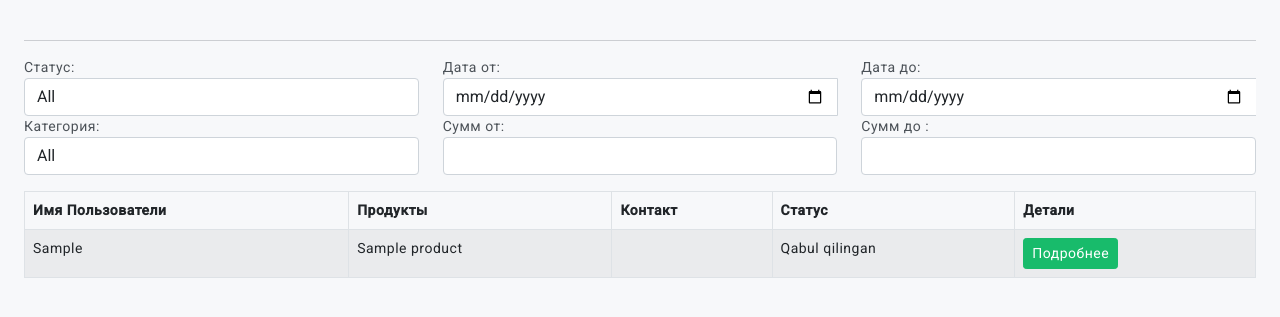
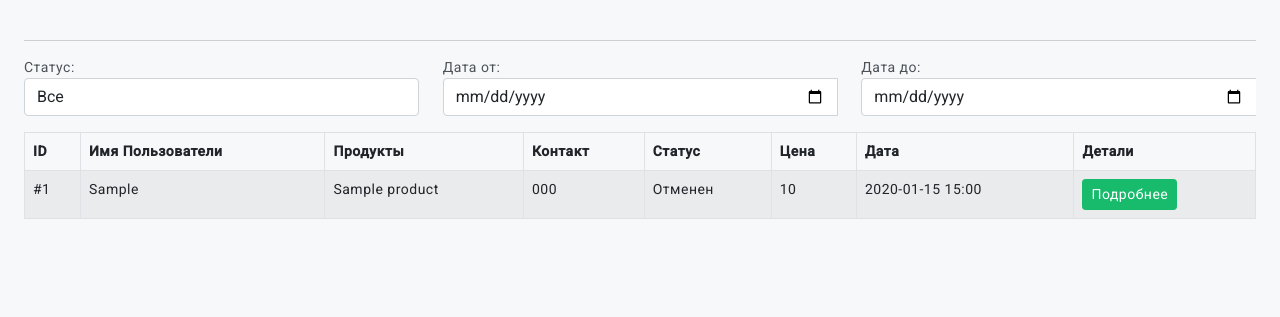
Before and after one commit to iamzuxmaster/baymarket-api, a Django app: page /control/moderators/ in a window 1280 px wide. Shown: the top 317 px of the page. Run offline with Django 4.2, Linux system fonts and the light colour scheme; a user stored in the database is signed in; tables that the repository leaves empty hold one stand-in row (values such as "Sample post"); parts of the project's set-up code (start-up, migrations or seed data) failed here and were passed over; some libraries are stand-ins or nearby versions.

Commit message:
second changes

```diff
--- a/baymarket/models.py
+++ b/baymarket/models.py
@@ -102,6 +102,7 @@ class Product(models.Model):
     not_verified = models.BooleanField(default=False)
     not_verified_message = models.TextField(null=True, blank=True)
     moderation = models.BooleanField(default=True)
+    moderator = models.ForeignKey(Account, on_delete=models.SET_NULL, null=True, blank=True, related_name="baymarket_product_moderator")
     similar=  models.CharField(max_length=255, null=True, blank=True)
 
 
--- a/requeirements.txt
+++ b/requeirements.txt
@@ -1,5 +1,6 @@
 asgiref==3.5.0
 backports.zoneinfo==0.2.1
+bidict==0.22.0
 certifi==2021.10.8
 charset-normalizer==2.0.12
 Django==4.0.4
@@ -11,7 +12,9 @@ orjson==3.6.8
 Pillow==9.1.0
 psycopg2-binary==2.9.3
 pydantic==1.9.0
+python-engineio==4.3.2
 python-slugify==6.1.1
+python-socketio==5.6.0
 regex==2022.3.15
 requests==2.27.1
 sqlparse==0.4.2
--- a/templates/control/base.html
+++ b/templates/control/base.html
@@ -377,10 +377,6 @@
     <!-- Main JS-->
     <script src="{% static 'control/assets/js/main.js' %}"></script>
     <script src="{% static 'control/assets/js/orclock.js' %}"></script>
-    <script src="http://{{base.chat_server}}:3000/socket.io/socket.io.js"></script>
-    <script>
-        const socket = io.connect('http://{{base.chat_server}}:3000');
-    </script>
 
     <script>
         let btn = document.querySelector('#userchat');
--- a/templates/control/moderators/base.html
+++ b/templates/control/moderators/base.html
@@ -71,11 +71,6 @@
     <!-- Required meta tags -->
     <meta charset="utf-8">
     <meta name="viewport" content="width=device-width, initial-scale=1">
-
-    <!-- loader-->
-	  <link href="{% static 'control/assets/css/pace.min.css' %}" rel="stylesheet" />
-	  <script src="{% static 'control/assets/js/pace.min.js' %}"></script>
-
     <!--plugins-->
     <link href="{% static 'control/assets/plugins/simplebar/css/simplebar.css' %}" rel="stylesheet" />
     <link href="{% static 'control/assets/plugins/perfect-scrollbar/css/perfect-scrollbar.css' %}" rel="stylesheet" />
@@ -184,6 +179,15 @@
     })
   </script>
 
+<script type="text/javascript" src="//cdnjs.cloudflare.com/ajax/libs/socket.io/3.0.3/socket.io.min.js"></script>
+
+  <script>
+    const socket = io.connect();
+    socket.on('connect', function() {
+        socket.emit('my_connect', {data: "Hello World"});
+    });
+
+  </script>
   <div class="col">
     <div class="modal fade" id="userchats" tabindex="-1" aria-hidden="true">
       <div class="modal-dialog modal-md modal-dialog-centered" style="overflow-y: initial !important">
@@ -236,6 +240,7 @@
   <script src="https://unpkg.com/axios/dist/axios.min.js"></script>
   <script src="https://ajax.googleapis.com/ajax/libs/jquery/3.6.0/jquery.min.js"></script>
     <!-- <script src="{% static 'control/assets/js/jquery.min.js' %}"></script> -->
+
     <script src="{% static 'control/assets/plugins/simplebar/js/simplebar.min.js' %}"></script>
     <script src="{% static 'control/assets/plugins/metismenu/js/metisMenu.min.js' %}"></script>
     <script src="{% static 'control/assets/js/bootstrap.bundle.min.js' %}"></script>
--- a/templates/control/moderators/index.html
+++ b/templates/control/moderators/index.html
@@ -9,8 +9,6 @@
 {% block page_title %}{% endblock page_title %}
 
 {% block content %}
-<link href="{% static 'control/assets/plugins/datetimepicker/css/classic.css' %}" rel="stylesheet" />
-<link href="{% static 'control/assets/plugins/datetimepicker/css/classic.time.css' %}" rel="stylesheet" />
 <div class="table-responsive" data-id="custom-filter">
   <table border="0" class="mb-3" cellspacing="5" cellpadding="5">
      <div class="row d-flex justify-content-between">
@@ -18,9 +16,10 @@
          <label>Статус: </label>
          <div>
            <select name="" class="status-dropdown mb-0 form-control" id="">
-             <option value="">All</option>
-             <option value="London">London</option>
-             <option value="Tokyo">Tokyo</option>
+             <option value="">Все</option>
+             <option value="Новое">Новое</option>
+             <option value="Принятый">Принятый</option>
+             <option value="Отменен">Отменен</option>
            </select>
          </div>
        </div>
@@ -47,50 +46,37 @@
          </div>
        </div>
 
-       <div class="col-4">
-         <label>Категория: </label>
-         <div>
-           <select name="" class="category-dropdown mb-0 form-control" id="">
-             <option value="">All</option>
-             <option value="Accountant">Accountant</option>
-             <option value="Support Engineer">Support Engineer</option>
-           </select>
-         </div>
-         </div>
-
-       <div class="col-4">
-         <label>Сумм от:</label>
-         <div><input type="text" id="min" name="min" class="form-control"></div>
-       </div>
-       <div class="col-4">
-         <label>Сумм до :</label>
-         <div><input type="text" id="max" name="max" class="form-control"></div>
-       </div>
      </div>
  </table>
     <table id="example" class="table table-striped table-bordered" style="margin: top 10px; width:100%">
         <thead>
             <tr>
+                <th>ID</th>
                 <th>Имя Пользователи</th>
                 <th>Продукты</th>
                 <th>Контакт</th>
                 <th>Статус</th>
+                <th>Цена</th>
+                <th>Дата</th>
                 <th>Детали</th>
             </tr>
         </thead>
         <tbody>
         {% for product in products %}
           <tr>
+              <td>#{{product.id}}</td>
               <td>{{product.account.user.first_name}}</td>
               <td>{{product.title_ru}}</td>
-              <td>{{product.account.user.phone}}</td>
-              {% if product.moderation and product.verified == False%}
-                <td status="{{product.id}}">Yangi</td>
+              <td>{{product.account.phone}}</td>
+              {% if product.moderation and product.verified == False and product.not_verified == False%}
+                <td status="{{product.id}}">Новое</td>
+              {% elif product.not_verified %}
+              <td status="{{product.id}}">Отменен</td>
               {% elif product.verified %}
-                <td status="{{product.id}}">Qabul qilingan</td>
-              {% elif product.not_verified %}
-                <td status="{{product.id}}">Bekor qilingan</td>
+              <td status="{{product.id}}">Принятый</td>
               {% endif %}
+              <td>{{product.price}}</td>
+              <td>{{product.date_created|date:'Y-m-d H:i'}}</td>
               <td><a href="javascript:;" data-id="{{product.id}}"  onclick="openProductDetail(this)" class="btn btn-success btn-sm btn-detail">Подробнее</a></td>
           </tr>
          {% endfor %}
@@ -135,6 +121,10 @@
                 <label for="">Добавелен: </label>
                 <input type="text" disabled connect="date_create" class="form-control">
               </div>
+              <div class="mb-3">
+                <label for="">Описание: </label>
+                <textarea connect="new_description" class="form-control"></textarea>
+              </div>
               <div class="mb-3 d-none report_product">
                 <label for="">Жалоба: </label>
                 <input type="text" connect="report" class="form-control border border-danger">
@@ -150,7 +140,6 @@
     </div>
 </div>
 
-<script src="https://cdn.datatables.net/1.11.5/js/jquery.dataTables.min.js"></script>
 <script src="{% static 'control/assets/plugins/datatable/js/jquery.dataTables.min.js' %}"></script>
 <script src="{% static 'control/assets/plugins/perfect-scrollbar/js/perfect-scrollbar.js' %}"></script>
 <script src="{% static 'control/assets/plugins/owlcarousel/dist/owl.carousel.min.js' %}"></script>
@@ -173,10 +162,19 @@
       $("input[connect='title']").val(`${response.data.product.title}`);
       $("input[connect='date_create']").val(`${response.data.product.date_create}`);
       $("input[connect='mobile']").val(`${response.data.product.account.phone}`);
+      $("textarea[connect='new_description']").val(`${response.data.product.description}`);
       $(".report_product").addClass("d-none")
       $("button[connect='report_product']").attr("onclick", "reportProduct(this)")
       $("button[connect='report_product']").attr("data-id", response.data.product.id)
-      if (response.data.product.verified) {
+      if (response.data.product.verified || response.data.product.not_verified ) {
+        if ( response.data.product.not_verified ) {
+          $("button[connect='report_product']").attr("disabled", true)
+
+        }
+        else {
+          $("button[connect='report_product']").removeAttr("disabled")
+
+        }
         $("input[connect='new_title']").attr("disabled", true);
         $("button[connect='check']").attr("disabled", true)
       }
@@ -190,14 +188,15 @@
   function checkProduct(element) {
     let json = {
       product_id: element.value,
-      new_title: $("input[connect='new_title']").val()
+      new_title: $("input[connect='new_title']").val(),
+      new_description: $("textarea[connect='new_description']").val()
     }
     axios.post("product_check/", json, {
       headers: {"X-CSRFToken": csrftoken, "Content-Type": "application/json"}
     }).then(response => {
       if (response.data.code == 200) {
         $("#productDetail").modal("hide");
-        $(`td[status="${element.value}"]`).text("Qabul qilingan");
+        $(`td[status="${element.value}"]`).text("Принятый");
       }
     })
   }
@@ -218,11 +217,15 @@
     }).then(response => {
       if (response.data.code == 200) {
         $("#productDetail").modal("hide");
-        $(`td[status="${element.dataset.id}"]`).text("Qabul qilinmagan");
+        $(`td[status="${element.dataset.id}"]`).text("Отменен");
+        socket.emit("edited", {data: element.dataset.id})
       }
     })
   }
 
+    socket.on("edit", (data)=> {
+      $(`td[status="${data.id}"]`).text("Отменен");
+    })
 </script>
 
 
@@ -288,7 +291,7 @@ $(document).ready(function() {
       var status = $(this).val();
       $('.status-dropdown').val(status)
       //dataTable.column(6).search('\\s' + status + '\\s', true, false, true).draw();
-      table.column(2).search(status).draw();
+      table.column(4).search(status).draw();
     })
 
     $('.category-dropdown').on('change', function(e){
@@ -300,7 +303,6 @@ $(document).ready(function() {
 
 })
 </script>
-
 <script>
   $('.owl-carousel').owlCarousel({
   loop:false,
```
Also changed, not shown: core/wsgi.py (+6 -9 lines), moderators/views.py (+22 -4 lines), baymarket/migrations/0012_product_moderator.py (added).
